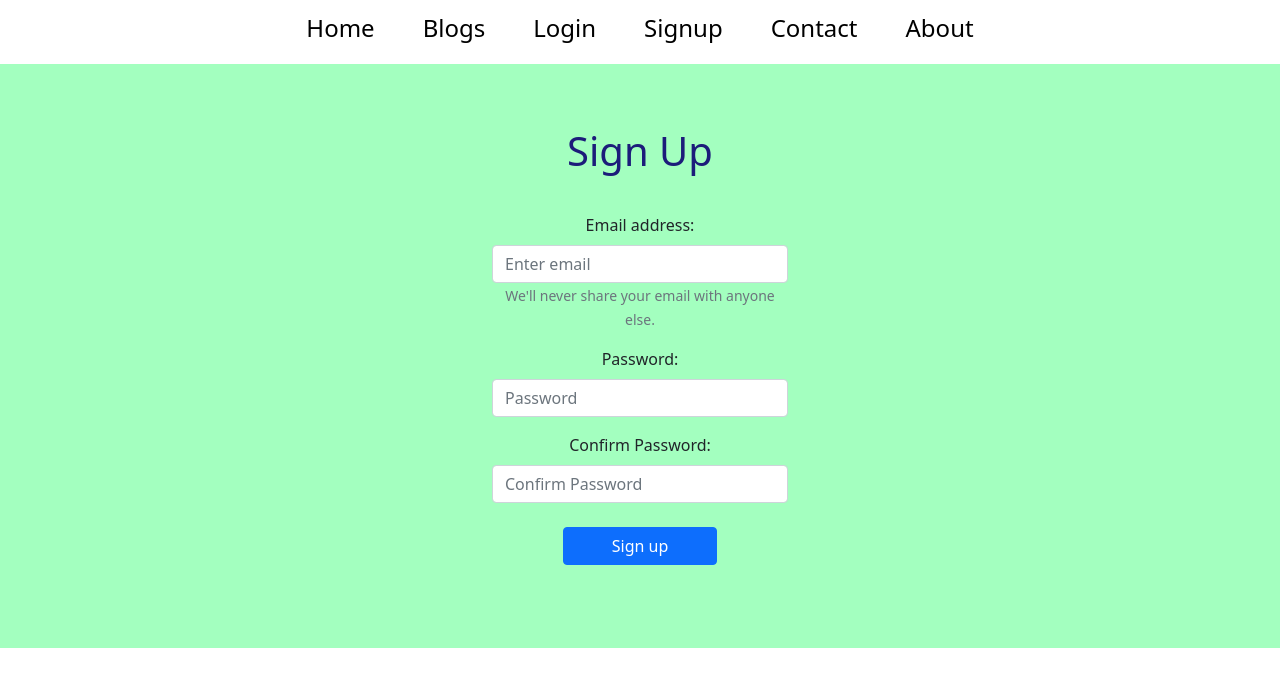
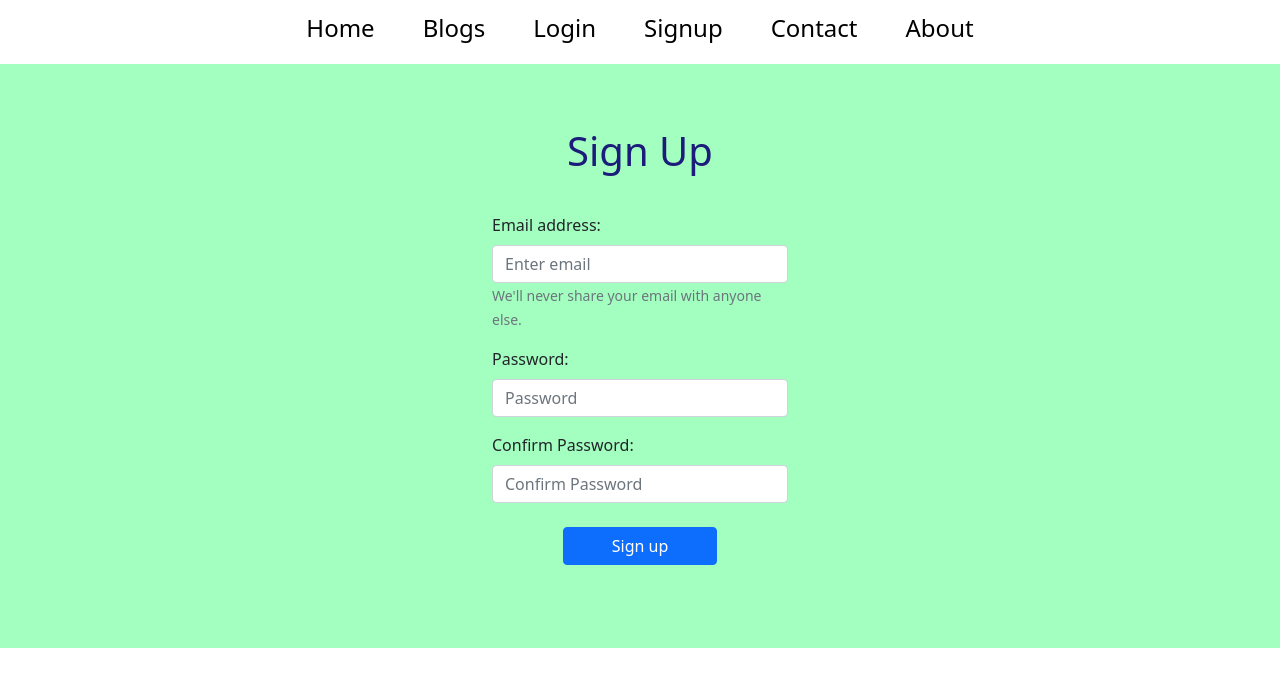
Before and after one commit to zereentabassum/independent-service-provider, a React (Create React App) app: page /signup in a window 1280 px wide. Shown: the top 686 px of the page. Built offline with nearby package versions, Linux system fonts and the light colour scheme.

Commit message:
some style changed

```diff
--- a/src/Components/ExtraSection/ExtraSection.css
+++ b/src/Components/ExtraSection/ExtraSection.css
@@ -7,7 +7,7 @@ h1{
 .extra{
     background-image: url('https://wallpapercave.com/wp/wTwFjvw.jpg');
     background-attachment: fixed;
-    margin-bottom: 50px;
+    margin-bottom: 140px;
     display: grid;
     grid-template-columns: repeat(2, 1fr);
     width: 85%;
--- a/src/Components/Footer/Footer.js
+++ b/src/Components/Footer/Footer.js
@@ -5,11 +5,11 @@ const Footer = () => {
     return (
         <div>
             <footer>
-                <div className='footer mt-5 text-light'>
+                <div className='footer mt-5 text-light container text-start'>
                <div className='info'>
               <p>Address: Jl. Sunset Road No.815 </p>
               <p>Email:expert23@gmail.com</p> </div>
-              <div>
+              <div className='details'>
                   <p>Privacy Policy</p>
                   <p>Terms and Conditions</p>
                   <p>Disclaimer</p>
--- a/src/Components/Login/Login.js
+++ b/src/Components/Login/Login.js
@@ -7,12 +7,12 @@ const Login = () => {
         <div className='form p-5'>
             <h1>Log in</h1>
             <Form className='w-25 mx-auto login-section'>
-    <Form.Group className="mb-3" controlId="formBasicEmail">
+    <Form.Group className="mb-3 text-start" controlId="formBasicEmail">
         <Form.Label>Email address:</Form.Label>
         <Form.Control type="email" placeholder="Enter email" />
     </Form.Group>
 
-    <Form.Group className="mb-3" controlId="formBasicPassword">
+    <Form.Group className="mb-3 text-start" controlId="formBasicPassword">
         <Form.Label className='text-start' >Password:</Form.Label>
         <Form.Control type="password" placeholder="Password" />
     </Form.Group>
--- a/src/Components/Signup/Signup.js
+++ b/src/Components/Signup/Signup.js
@@ -7,7 +7,7 @@ const Signup = () => {
         <div className='form p-5'>
             <h1>Sign Up</h1>
             <Form className='w-25 mx-auto form-section'>
-    <Form.Group className="mb-3" controlId="formBasicEmail">
+    <Form.Group className="mb-3 text-start" controlId="formBasicEmail">
         <Form.Label>Email address:</Form.Label>
         <Form.Control type="email" placeholder="Enter email" />
         <Form.Text className="text-muted">
@@ -15,11 +15,11 @@ const Signup = () => {
         </Form.Text>
     </Form.Group>
 
-    <Form.Group className="mb-3" controlId="formBasicPassword">
+    <Form.Group className="mb-3 text-start" controlId="formBasicPassword">
         <Form.Label className='text-start' >Password:</Form.Label>
         <Form.Control type="password" placeholder="Password" />
     </Form.Group>
-    <Form.Group className="mb-3" controlId="formBasicPassword">
+    <Form.Group className="mb-3 text-start" controlId="formBasicPassword">
         <Form.Label className='text-start' >Confirm Password:</Form.Label>
         <Form.Control type="password" placeholder="Confirm Password" />
     </Form.Group>
```
